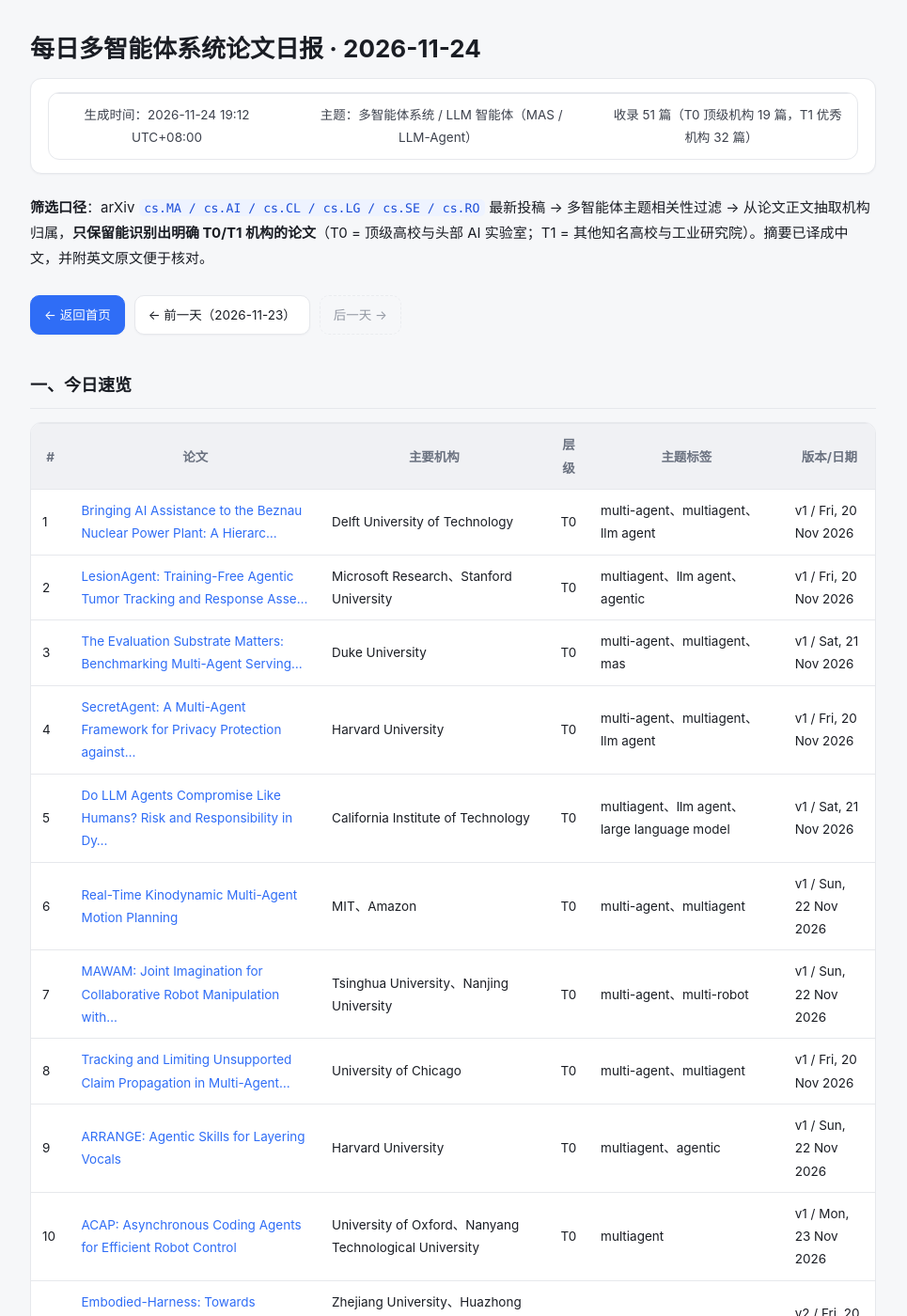
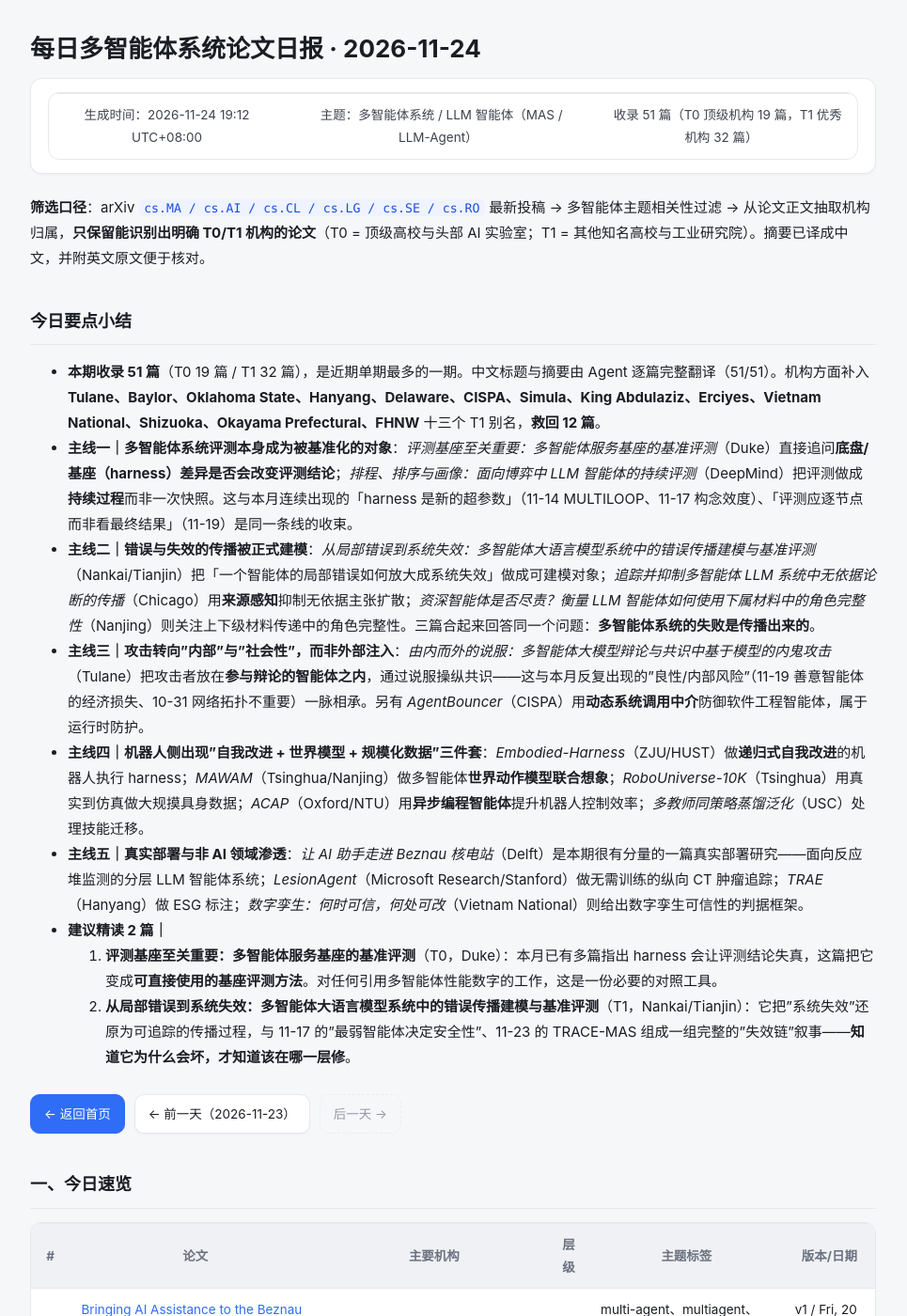
Before and after one commit to isaacveg/mas-daily, a Jekyll site: the page built from daily/2026-11-24.md, in a window 1280 px wide and 1400 px high. Shown: the whole window at 94% size, without its empty margins (158-1123 px from the left). Built offline with Jekyll 4.4.1, drawn with Linux system fonts in a browser that asks for light colours.

Commit message:
report: 更新 2026-11-24 日报

```diff
--- a/daily/2026-11-24.md
+++ b/daily/2026-11-24.md
@@ -8,6 +8,18 @@ permalink: /daily/2026-11-24/
 > 生成时间：2026-11-24 19:12 UTC+08:00　|　主题：多智能体系统 / LLM 智能体（MAS / LLM-Agent）　|　收录 51 篇（T0 顶级机构 19 篇，T1 优秀机构 32 篇）
 
 **筛选口径**：arXiv `cs.MA / cs.AI / cs.CL / cs.LG / cs.SE / cs.RO` 最新投稿 → 多智能体主题相关性过滤 → 从论文正文抽取机构归属，**只保留能识别出明确 T0/T1 机构的论文**（T0 = 顶级高校与头部 AI 实验室；T1 = 其他知名高校与工业研究院）。摘要已译成中文，并附英文原文便于核对。
+
+## 今日要点小结
+
+- **本期收录 51 篇**（T0 19 篇 / T1 32 篇），是近期单期最多的一期。中文标题与摘要由 Agent 逐篇完整翻译（51/51）。机构方面补入 **Tulane、Baylor、Oklahoma State、Hanyang、Delaware、CISPA、Simula、King Abdulaziz、Erciyes、Vietnam National、Shizuoka、Okayama Prefectural、FHNW** 十三个 T1 别名，**救回 12 篇**。
+- **主线一｜多智能体系统评测本身成为被基准化的对象**：*评测基座至关重要：多智能体服务基座的基准评测*（Duke）直接追问**底盘/基座（harness）差异是否会改变评测结论**；*排程、排序与画像：面向博弈中 LLM 智能体的持续评测*（DeepMind）把评测做成**持续过程**而非一次快照。这与本月连续出现的「harness 是新的超参数」（11-14 MULTILOOP、11-17 构念效度）、「评测应逐节点而非看最终结果」（11-19）是同一条线的收束。
+- **主线二｜错误与失效的传播被正式建模**：*从局部错误到系统失效：多智能体大语言模型系统中的错误传播建模与基准评测*（Nankai/Tianjin）把「一个智能体的局部错误如何放大成系统失效」做成可建模对象；*追踪并抑制多智能体 LLM 系统中无依据论断的传播*（Chicago）用**来源感知**抑制无依据主张扩散；*资深智能体是否尽责？衡量 LLM 智能体如何使用下属材料中的角色完整性*（Nanjing）则关注上下级材料传递中的角色完整性。三篇合起来回答同一个问题：**多智能体系统的失败是传播出来的**。
+- **主线三｜攻击转向"内部"与"社会性"，而非外部注入**：*由内而外的说服：多智能体大模型辩论与共识中基于模型的内鬼攻击*（Tulane）把攻击者放在**参与辩论的智能体之内**，通过说服操纵共识——这与本月反复出现的"良性/内部风险"（11-19 善意智能体的经济损失、10-31 网络拓扑不重要）一脉相承。另有 *AgentBouncer*（CISPA）用**动态系统调用中介**防御软件工程智能体，属于运行时防护。
+- **主线四｜机器人侧出现"自我改进 + 世界模型 + 规模化数据"三件套**：*Embodied-Harness*（ZJU/HUST）做**递归式自我改进**的机器人执行 harness；*MAWAM*（Tsinghua/Nanjing）做多智能体**世界动作模型联合想象**；*RoboUniverse-10K*（Tsinghua）用真实到仿真做大规摸具身数据；*ACAP*（Oxford/NTU）用**异步编程智能体**提升机器人控制效率；*多教师同策略蒸馏泛化*（USC）处理技能迁移。
+- **主线五｜真实部署与非 AI 领域渗透**：*让 AI 助手走进 Beznau 核电站*（Delft）是本期很有分量的一篇真实部署研究——面向反应堆监测的分层 LLM 智能体系统；*LesionAgent*（Microsoft Research/Stanford）做无需训练的纵向 CT 肿瘤追踪；*TRAE*（Hanyang）做 ESG 标注；*数字孪生：何时可信，何处可改*（Vietnam National）则给出数字孪生可信性的判据框架。
+- **建议精读 2 篇｜**
+  1. **评测基座至关重要：多智能体服务基座的基准评测**（T0，Duke）：本月已有多篇指出 harness 会让评测结论失真，这篇把它变成**可直接使用的基座评测方法**。对任何引用多智能体性能数字的工作，这是一份必要的对照工具。
+  2. **从局部错误到系统失效：多智能体大语言模型系统中的错误传播建模与基准评测**（T1，Nankai/Tianjin）：它把"系统失效"还原为可追踪的传播过程，与 11-17 的"最弱智能体决定安全性"、11-23 的 TRACE-MAS 组成一组完整的"失效链"叙事——**知道它为什么会坏，才知道该在哪一层修**。
 
 <div class="day-nav"><a class="home" href="/mas-daily/">← 返回首页</a><a href="/mas-daily/daily/2026-11-23/">← 前一天（2026-11-23）</a><span class="disabled">后一天 →</span></div>
 
```
